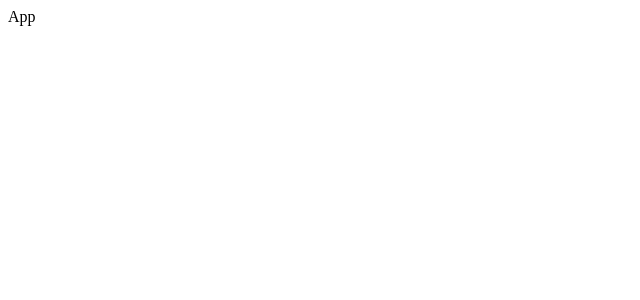
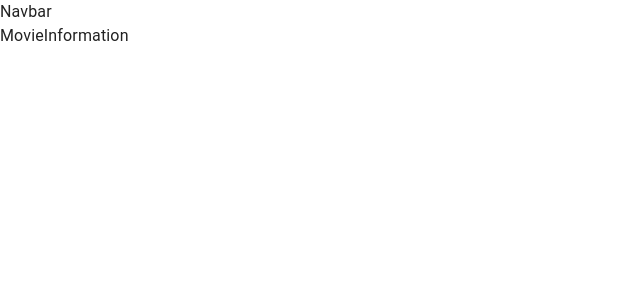
Before and after one commit to Swagat-K04/CineStream, a React (Create React App) app: page /movie/1 in a window 1280 px wide. Shown: the top 300 px of the page, without its empty margins (0-640 px from the left). Built offline with nearby package versions, Linux system fonts and the light colour scheme.

Commit message:
Add Routing

```diff
--- /dev/null
+++ b/src/components/Actors/Actors.jsx
@@ -0,0 +1,9 @@
+import React from 'react'
+
+const Actors = () => {
+  return (
+    <div>Actors</div>
+  )
+}
+
+export default Actors
--- a/src/components/App.jsx
+++ b/src/components/App.jsx
@@ -1,9 +1,22 @@
 import React from 'react'
+import { CssBaseline } from '@mui/material';
+import { Routes, Route } from 'react-router-dom';
+
+import { Actors, MovieInformation, Movies, Navbar, Profile } from './';
 
 const App = () => {
   return (
     <div>
-      App
+      <CssBaseline />
+      <Navbar />
+      <main>
+      <Routes>
+          <Route path="/" element={<Movies />} />
+          <Route path="/movie/:id" element={<MovieInformation />} />
+          <Route path="/actors/:id" element={<Actors />} />
+          <Route path="/profile/:id" element={<Profile />} />
+        </Routes>
+      </main>
     </div>
   )
 }
--- /dev/null
+++ b/src/components/MovieInformation/MovieInformation.jsx
@@ -0,0 +1,9 @@
+import React from 'react'
+
+const MovieInformation = () => {
+  return (
+    <div>MovieInformation</div>
+  )
+}
+
+export default MovieInformation
--- /dev/null
+++ b/src/components/Movies/Movies.jsx
@@ -0,0 +1,9 @@
+import React from 'react'
+
+const Movies = () => {
+  return (
+    <div>Movies</div>
+  )
+}
+
+export default Movies
--- /dev/null
+++ b/src/components/Navbar/Navbar.jsx
@@ -0,0 +1,9 @@
+import React from 'react'
+
+const Navbar = () => {
+  return (
+    <div>Navbar</div>
+  )
+}
+
+export default Navbar
--- /dev/null
+++ b/src/components/Profile/Profile.jsx
@@ -0,0 +1,9 @@
+import React from 'react'
+
+const Profile = () => {
+  return (
+    <div>Profile</div>
+  )
+}
+
+export default Profile
--- /dev/null
+++ b/src/components/index.js
@@ -0,0 +1,5 @@
+export { default as Actors } from './Actors/Actors';
+export { default as Navbar } from './Navbar/Navbar';
+export { default as Profile } from './Profile/Profile';
+export { default as Movies } from './Movies/Movies';
+export { default as MovieInformation } from './MovieInformation/MovieInformation';
--- a/src/index.js
+++ b/src/index.js
@@ -1,7 +1,12 @@
 import React from 'react';
 import ReactDOM from 'react-dom/client';
+import { BrowserRouter } from 'react-router-dom';
 
 import App from './components/App';
 
 const root = ReactDOM.createRoot(document.getElementById('root'));
-root.render(<App />);
+root.render(
+  <BrowserRouter>
+    <App />
+  </BrowserRouter>
+);
```
Also changed, not shown: package.json (+10 -0 lines), 1 other file (tests, documents, lock files or other folders).
